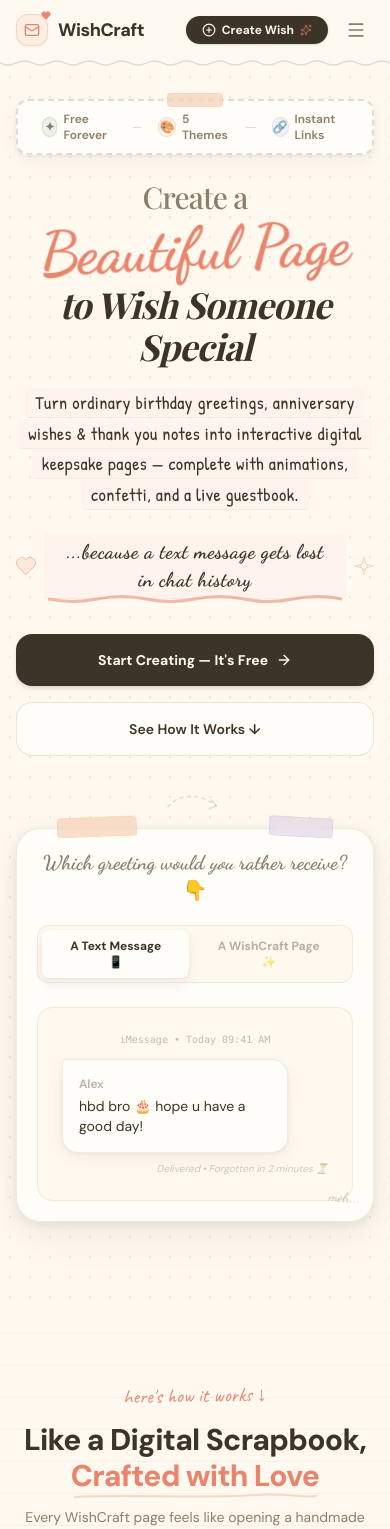
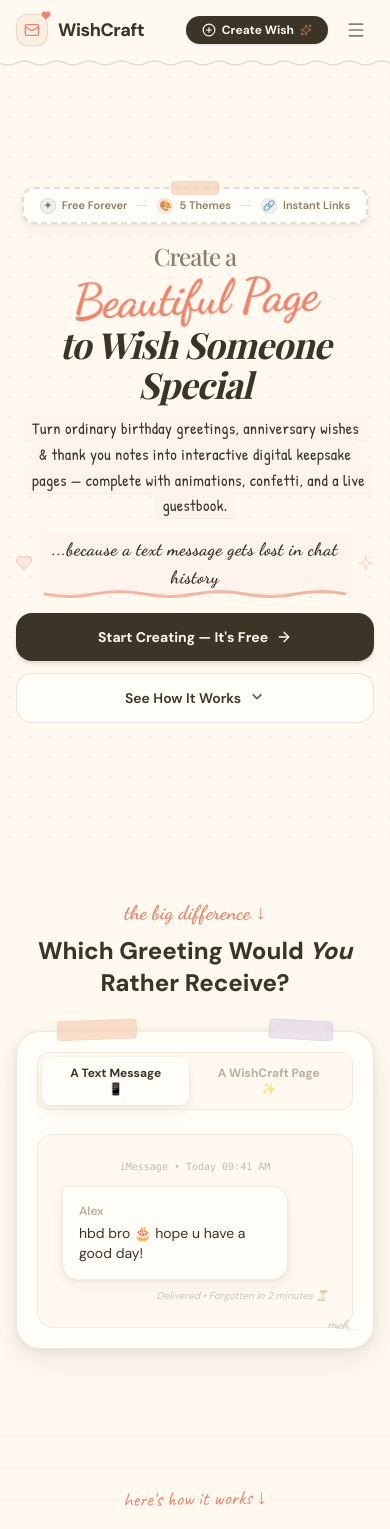
Before and after one commit to pk3808/Wsaas, a Next.js app: page / in a window 390 px wide. Shown: the top 1529 px of the page. Built offline with nearby package versions, Linux system fonts and the light colour scheme.

Commit message:
feat: implement StoryHero component with custom illustrations and interactive confetti animation

```diff
--- a/src/components/landing/StoryHero.tsx
+++ b/src/components/landing/StoryHero.tsx
@@ -3,72 +3,63 @@
 import { useState } from "react";
 import Link from "next/link";
 import { motion, AnimatePresence } from "framer-motion";
-import { ArrowRight, Star, Sparkles, Music, Heart } from "lucide-react";
+import { ArrowRight, Star, Sparkles, Music, ChevronDown } from "lucide-react";
 import confetti from "canvas-confetti";
 
 /* ═══════════════════════════════════════════════════════════════════
-   LIGHT SKETCHY & WAVY SIDE ARTWORK (POSITIONED LOWER, NO SOLID BLOCKS)
+   LIGHT SKETCHY & WAVY SIDE ARTWORK
    ═══════════════════════════════════════════════════════════════════ */
 
 function IllustrationLeft() {
   return (
-    <div className="absolute left-2 xl:left-8 top-32 xl:top-36 w-60 xl:w-72 hidden lg:block pointer-events-none select-none z-0">
-      <div className="relative w-full h-[400px]">
-
-        {/* 1. Translucent Sketchy Polaroid (Airy & Lightweight) */}
+    <div className="absolute left-2 xl:left-8 top-1/2 -translate-y-1/2 w-60 xl:w-72 hidden lg:block pointer-events-none select-none z-0">
+      <div className="relative w-full h-[360px]">
+        {/* Translucent Sketchy Polaroid */}
         <div className="absolute top-4 left-4 w-52 bg-paper/50 backdrop-blur-xs rounded-2xl p-3 pb-4 border border-dashed border-warm-gray/30 rotate-[-4deg] shadow-xs">
-          {/* Translucent Washi tape */}
           <div className="absolute -top-2.5 left-1/2 -translate-x-1/2 w-16 h-4 washi-tape rounded-sm rotate-[2deg]" />
 
-          {/* Sketchy Canvas inside */}
-          <div className="w-full h-32 rounded-xl border border-warm-gray/15 bg-cream/40 p-2 flex flex-col justify-between relative overflow-hidden">
+          <div className="w-full h-28 rounded-xl border border-warm-gray/15 bg-cream/40 p-2 flex flex-col justify-between relative overflow-hidden">
             <div className="flex justify-between items-center text-[10px] text-coral font-bold font-mono">
               <span>✦ MEMORY</span>
               <span>#01</span>
             </div>
 
-            {/* Hand-drawn SVG Birthday Cake & Candle */}
             <div className="flex justify-center my-auto">
-              <svg className="w-16 h-16 text-coral/80" viewBox="0 0 60 60" fill="none">
-                {/* Cake base */}
+              <svg className="w-14 h-14 text-coral/80" viewBox="0 0 60 60" fill="none">
                 <path d="M12 32 C 12 30, 48 30, 48 32 L46 50 C 46 52, 14 52, 14 50 Z" stroke="#8B7E6A" strokeWidth="1.5" fill="#FFF9F0" fillOpacity="0.6" />
                 <path d="M13 40 Q 20 44, 30 40 T 47 40" stroke="#E8856C" strokeWidth="1.2" strokeLinecap="round" />
-                {/* Frosting drips */}
                 <path d="M12 32 Q 18 36, 24 32 Q 30 36, 36 32 Q 42 36, 48 32" stroke="#E8856C" strokeWidth="1.5" fill="#E8856C" fillOpacity="0.15" />
-                {/* Candle */}
                 <line x1="30" y1="30" x2="30" y2="18" stroke="#8B7E6A" strokeWidth="2" strokeLinecap="round" />
                 <path d="M30 16 C 28 12, 32 10, 30 6 C 28 10, 32 12, 30 16 Z" fill="#F5C6A8" stroke="#E8856C" strokeWidth="1" />
-                {/* Sparkles */}
                 <circle cx="20" cy="18" r="1.5" fill="#E8856C" fillOpacity="0.6" />
                 <circle cx="40" cy="20" r="1.5" fill="#B4A0D1" fillOpacity="0.6" />
               </svg>
             </div>
 
-            <div className="text-center text-[10px] font-mono text-soft-brown/70">
+            <div className="text-center text-[9px] font-mono text-soft-brown/70">
               Celebration Day
             </div>
           </div>
 
-          <p className="font-[family-name:var(--font-cursive)] text-base text-ink/80 font-bold text-center mt-2 leading-none">
+          <p className="font-[family-name:var(--font-cursive)] text-sm text-ink/80 font-bold text-center mt-2 leading-none">
             "Making moments unforgettable"
           </p>
         </div>
 
-        {/* 2. Floating Sketchy Music Wave Badge */}
-        <div className="absolute bottom-20 left-2 bg-cream/70 border border-dashed border-lavender/40 rounded-full px-3 py-1 shadow-2xs flex items-center gap-2 rotate-[3deg]">
+        {/* Floating Sketchy Music Badge */}
+        <div className="absolute bottom-6 left-2 bg-cream/70 border border-dashed border-lavender/40 rounded-full px-3 py-1 shadow-2xs flex items-center gap-2 rotate-[3deg]">
           <Music className="w-3 h-3 text-lavender" />
           <span className="text-[10px] font-bold text-soft-brown/80 font-mono">
             ♫ Memories.mp3
           </span>
         </div>
 
-        {/* 3. Hand-drawn floating hearts & sparkles */}
+        {/* Floating Heart */}
         <div className="absolute top-0 right-2 text-coral/40 rotate-12">
           <svg className="w-6 h-6" viewBox="0 0 40 36" fill="none">
             <path d="M20 35 C 14 28, 1 20, 1 12 C 1 5, 7 1, 13 1 C 16 1, 19 3, 20 6 C 21 3, 24 1, 27 1 C 33 1, 39 5, 39 12 C 39 20, 26 28, 20 35Z" stroke="currentColor" strokeWidth="1.5" strokeLinecap="round" />
           </svg>
         </div>
-
       </div>
     </div>
   );
@@ -76,59 +67,49 @@
 
 function IllustrationRight() {
   return (
-    <div className="absolute right-2 xl:right-8 top-32 xl:top-36 w-60 xl:w-72 hidden lg:block pointer-events-none select-none z-0">
-      <div className="relative w-full h-[400px]">
-
-        {/* 1. Translucent Sketchy Gift Card (Airy & Lightweight) */}
+    <div className="absolute right-2 xl:right-8 top-1/2 -translate-y-1/2 w-60 xl:w-72 hidden lg:block pointer-events-none select-none z-0">
+      <div className="relative w-full h-[360px]">
+        {/* Translucent Sketchy Gift Card */}
         <div className="absolute top-4 right-4 w-52 bg-paper/50 backdrop-blur-xs rounded-2xl p-3 pb-4 border border-dashed border-lavender/30 rotate-[3deg] shadow-xs">
-          {/* Lavender Washi tape */}
           <div className="absolute -top-2.5 right-6 w-16 h-4 bg-lavender/25 border border-lavender/20 backdrop-blur-sm rounded-sm rotate-[-2deg]" />
 
-          {/* Sketchy Canvas inside */}
-          <div className="w-full h-32 rounded-xl border border-warm-gray/15 bg-cream/40 p-2 flex flex-col justify-between relative overflow-hidden">
+          <div className="w-full h-28 rounded-xl border border-warm-gray/15 bg-cream/40 p-2 flex flex-col justify-between relative overflow-hidden">
             <div className="flex justify-between items-center text-[10px] text-lavender font-bold font-mono">
               <span>✦ SURPRISE</span>
               <span>UNBOXING</span>
             </div>
 
-            {/* Hand-drawn SVG Gift Box */}
             <div className="flex justify-center my-auto">
-              <svg className="w-16 h-16 text-coral/80" viewBox="0 0 60 60" fill="none">
-                {/* Box body */}
+              <svg className="w-14 h-14 text-coral/80" viewBox="0 0 60 60" fill="none">
                 <rect x="14" y="24" width="32" height="24" rx="3" stroke="#8B7E6A" strokeWidth="1.5" fill="#FFF9F0" fillOpacity="0.6" />
-                {/* Lid */}
                 <rect x="10" y="18" width="40" height="8" rx="2" stroke="#8B7E6A" strokeWidth="1.5" fill="#FFFDF7" />
-                {/* Ribbon vertical */}
                 <line x1="30" y1="18" x2="30" y2="48" stroke="#E8856C" strokeWidth="2" />
-                {/* Ribbon horizontal */}
                 <line x1="14" y1="36" x2="46" y2="36" stroke="#E8856C" strokeWidth="2" />
-                {/* Bow */}
                 <path d="M30 18 C 22 10, 15 14, 25 18" stroke="#E8856C" strokeWidth="1.5" fill="#E8856C" fillOpacity="0.2" strokeLinecap="round" />
                 <path d="M30 18 C 38 10, 45 14, 35 18" stroke="#E8856C" strokeWidth="1.5" fill="#E8856C" fillOpacity="0.2" strokeLinecap="round" />
                 <circle cx="30" cy="18" r="2.5" fill="#E8856C" />
               </svg>
             </div>
 
-            {/* Handwritten Gift Tag */}
             <div className="text-center font-[family-name:var(--font-cursive)] text-xs text-coral font-bold">
               For Someone Loved ♡
             </div>
           </div>
 
-          <p className="font-[family-name:var(--font-cursive)] text-base text-ink/80 font-bold text-center mt-2 leading-none">
+          <p className="font-[family-name:var(--font-cursive)] text-sm text-ink/80 font-bold text-center mt-2 leading-none">
             "Tap to unwrap joy"
           </p>
         </div>
 
-        {/* 2. Floating Guestbook Badge */}
-        <div className="absolute bottom-20 right-2 bg-cream/70 border border-dashed border-sage/40 rounded-full px-3 py-1 shadow-2xs flex items-center gap-1.5 rotate-[-3deg]">
+        {/* Floating Guestbook Badge */}
+        <div className="absolute bottom-6 right-2 bg-cream/70 border border-dashed border-sage/40 rounded-full px-3 py-1 shadow-2xs flex items-center gap-1.5 rotate-[-3deg]">
           <span className="w-1.5 h-1.5 rounded-full bg-sage animate-pulse" />
           <span className="text-[10px] font-bold text-soft-brown/80 font-mono">
             Live Guestbook
           </span>
         </div>
 
-        {/* 3. Floating Sparkle */}
+        {/* Floating Sparkle */}
         <div className="absolute top-0 left-2 text-lavender/40 rotate-[-12deg]">
           <svg className="w-6 h-6" viewBox="0 0 24 24" fill="none">
             <path d="M12 2 L14 9 L12 7 L10 9Z" stroke="currentColor" strokeWidth="1" strokeLinecap="round" />
@@ -137,13 +118,11 @@
             <path d="M22 12 L15 10 L17 12 L15 14Z" stroke="currentColor" strokeWidth="1" strokeLinecap="round" />
           </svg>
         </div>
-
       </div>
     </div>
   );
 }
 
-/* ─── Small Doodles ─── */
 function DoodleHeart({ className }: { className?: string }) {
   return (<svg className={className} viewBox="0 0 40 36" fill="none"><path d="M20 35 C 14 28, 1 20, 1 12 C 1 5, 7 1, 13 1 C 16 1, 19 3, 20 6 C 21 3, 24 1, 27 1 C 33 1, 39 5, 39 12 C 39 20, 26 28, 20 35Z" stroke="currentColor" strokeWidth="1.5" strokeLinecap="round" /></svg>);
 }
@@ -164,19 +143,23 @@
   };
 
   return (
-    <section className="relative pt-8 pb-20 overflow-hidden">
+    <>
+      {/* ══════════════════════════════════════════════════════════
+          FIRST PAGE FULL VIEWPORT HERO FOLD (DESKTOP + MOBILE)
+          ══════════════════════════════════════════════════════════ */}
+      <section className="relative min-h-[calc(100svh-68px)] flex flex-col justify-center items-center px-4 py-4 sm:py-8 overflow-hidden">
         {/* Dot grid paper */}
         <div className="absolute inset-0 bg-dotgrid opacity-40 pointer-events-none" />
 
-      {/* ═══ LIGHT SKETCHY SIDE ARTWORK (POSITIONED LOWER) ═══ */}
+        {/* Light sketched side illustrations */}
         <IllustrationLeft />
         <IllustrationRight />
 
-      {/* Margin line */}
-      <div className="absolute top-0 left-16 w-px h-full bg-coral/8 hidden xl:block" />
+        {/* Notebook margin line */}
+        <div className="absolute top-0 left-16 w-px h-full bg-coral/8 hidden xl:block pointer-events-none" />
 
         {/* Sticky note */}
-      <div className="absolute top-4 right-[16%] xl:right-[20%] rotate-3 hidden xl:block z-10">
+        <div className="absolute top-6 right-[14%] xl:right-[18%] rotate-3 hidden xl:block z-10">
           <div className="w-32 bg-amber-100 border border-amber-200/60 rounded-sm p-2.5 shadow-md">
             <p className="font-[family-name:var(--font-cursive)] text-base text-amber-900 leading-snug font-bold">
               Every message deserves to be a memory ♡
@@ -184,25 +167,26 @@
           </div>
         </div>
 
-      <div className="container mx-auto px-4 relative z-10 max-w-4xl lg:max-w-5xl">
+        <div className="container mx-auto relative z-10 max-w-4xl lg:max-w-5xl flex flex-col items-center justify-center my-auto space-y-4 sm:space-y-6">
+
           {/* ═══ CREATIVE BADGE ═══ */}
-        <div className="flex justify-center mb-6">
+          <div className="flex justify-center">
             <div className="relative">
-            <div className="bg-paper border-2 border-dashed border-warm-gray/20 rounded-xl px-6 py-2.5 paper-shadow relative">
-              <div className="absolute -top-2 left-1/2 -translate-x-1/2 w-14 h-3.5 washi-tape rounded-sm" />
-              <div className="flex items-center gap-4 text-xs font-semibold text-soft-brown">
+              <div className="bg-paper border-2 border-dashed border-warm-gray/20 rounded-xl px-4 sm:px-6 py-2 sm:py-2.5 paper-shadow relative">
+                <div className="absolute -top-2 left-1/2 -translate-x-1/2 w-12 sm:w-14 h-3.5 washi-tape rounded-sm" />
+                <div className="flex items-center gap-2.5 sm:gap-4 text-[11px] sm:text-xs font-semibold text-soft-brown">
                   <span className="flex items-center gap-1.5">
-                  <span className="w-5 h-5 rounded-full bg-sage/15 border border-sage/25 flex items-center justify-center text-xs">✦</span>
+                    <span className="w-4 h-4 sm:w-5 sm:h-5 rounded-full bg-sage/15 border border-sage/25 flex items-center justify-center text-[10px] sm:text-xs">✦</span>
                     <span>Free Forever</span>
                   </span>
-                <span className="w-3 h-px bg-warm-gray/20" />
+                  <span className="w-2.5 sm:w-3 h-px bg-warm-gray/20" />
                   <span className="flex items-center gap-1.5">
-                  <span className="w-5 h-5 rounded-full bg-coral/10 border border-coral/20 flex items-center justify-center text-xs">🎨</span>
+                    <span className="w-4 h-4 sm:w-5 sm:h-5 rounded-full bg-coral/10 border border-coral/20 flex items-center justify-center text-[10px] sm:text-xs">🎨</span>
                     <span>5 Themes</span>
                   </span>
-                <span className="w-3 h-px bg-warm-gray/20" />
+                  <span className="w-2.5 sm:w-3 h-px bg-warm-gray/20" />
                   <span className="flex items-center gap-1.5">
-                  <span className="w-5 h-5 rounded-full bg-lavender/15 border border-lavender/20 flex items-center justify-center text-xs">🔗</span>
+                    <span className="w-4 h-4 sm:w-5 sm:h-5 rounded-full bg-lavender/15 border border-lavender/20 flex items-center justify-center text-[10px] sm:text-xs">🔗</span>
                     <span>Instant Links</span>
                   </span>
                 </div>
@@ -211,71 +195,75 @@
           </div>
 
           {/* ═══ STYLISH CURSIVE HEADLINE ═══ */}
-        <div className="text-center space-y-5 max-w-4xl mx-auto">
-          <h1 className="text-4xl sm:text-5xl md:text-6xl lg:text-7xl tracking-tight text-ink leading-[1.18]">
-            <span className="font-[family-name:var(--font-serif)] font-medium text-3xl sm:text-4xl md:text-5xl lg:text-6xl text-soft-brown block mb-1">
+          <div className="text-center space-y-3 sm:space-y-4 max-w-4xl mx-auto">
+            <h1 className="text-4xl sm:text-6xl md:text-7xl lg:text-8xl tracking-tight text-ink leading-[1.12]">
+              <span className="font-[family-name:var(--font-serif)] font-medium text-2xl sm:text-4xl md:text-5xl lg:text-6xl text-soft-brown block mb-0.5">
                 Create a
               </span>
-            <span className="font-[family-name:var(--font-cursive)] font-bold text-coral text-6xl sm:text-7xl md:text-8xl lg:text-9xl inline-block -rotate-2 drop-shadow-xs px-3">
+              <span className="font-[family-name:var(--font-cursive)] font-bold text-coral text-5xl sm:text-7xl md:text-8xl lg:text-9xl inline-block -rotate-2 drop-shadow-xs px-3">
                 Beautiful Page
               </span>
-            <span className="font-[family-name:var(--font-serif)] font-bold italic text-ink block mt-1">
+              <span className="font-[family-name:var(--font-serif)] font-bold italic text-ink block mt-0.5">
                 to Wish Someone Special
               </span>
             </h1>
 
             {/* Highlighted text */}
-          <p className="font-[family-name:var(--font-marker)] text-lg sm:text-xl max-w-3xl mx-auto text-center leading-[1.7] tracking-wide">
-            <span className="bg-[#FFF3ED] text-ink px-2.5 py-0.5 rounded-[4px] [box-decoration-break:clone] [-webkit-box-decoration-break:clone] shadow-2xs">
+            <p className="font-[family-name:var(--font-marker)] text-base sm:text-lg md:text-xl max-w-3xl mx-auto text-center leading-[1.6] sm:leading-[1.7] tracking-wide px-2">
+              <span className="bg-[#FFF3ED] text-ink px-2 sm:px-2.5 py-0.5 rounded-[4px] [box-decoration-break:clone] [-webkit-box-decoration-break:clone] shadow-2xs">
                 Turn ordinary birthday greetings, anniversary wishes & thank you notes into interactive digital keepsake pages — complete with animations, confetti, and a live guestbook.
               </span>
             </p>
 
             {/* Handwritten accent with flat highlighter marker & wavy bottom underline */}
-          <div className="flex items-center justify-center gap-2 pt-1 pb-2">
-            <DoodleHeart className="w-5 h-5 text-coral fill-coral/20 animate-pulse shrink-0" />
+            <div className="flex items-center justify-center gap-2 pt-0.5 pb-1">
+              <DoodleHeart className="w-4 h-4 sm:w-5 sm:h-5 text-coral fill-coral/20 animate-pulse shrink-0" />
               <div className="relative inline-block">
-              <span className="bg-[#FFF3ED] text-ink px-3.5 py-1 rounded-[4px] shadow-2xs font-[family-name:var(--font-cursive)] text-xl sm:text-2xl md:text-3xl font-bold tracking-wide inline-block">
+                <span className="bg-[#FFF3ED] text-ink px-3 py-0.5 sm:py-1 rounded-[4px] shadow-2xs font-[family-name:var(--font-cursive)] text-lg sm:text-2xl md:text-3xl font-bold tracking-wide inline-block">
                   ...because a text message gets lost in chat history
                 </span>
-              {/* Artistic wavy line at bottom of highlight */}
                 <svg className="absolute -bottom-1.5 left-1 right-1 w-[calc(100%-8px)] h-2.5 text-coral/55 pointer-events-none mx-auto" viewBox="0 0 300 8" fill="none" preserveAspectRatio="none">
                   <path d="M0 4 Q 25 8, 50 4 T 100 4 T 150 4 T 200 4 T 250 4 T 300 4" stroke="currentColor" strokeWidth="2.5" strokeLinecap="round" />
                 </svg>
               </div>
-            <DoodleSparkle className="w-5 h-5 text-coral/40 shrink-0" />
+              <DoodleSparkle className="w-4 h-4 sm:w-5 sm:h-5 text-coral/40 shrink-0" />
             </div>
 
             {/* CTAs */}
-          <div className="flex flex-col sm:flex-row items-center justify-center gap-4 pt-2">
-            <Link href="/create" className="w-full sm:w-auto px-8 py-4 rounded-2xl bg-ink text-cream font-bold text-sm hover:bg-ink/90 transition-all flex items-center justify-center gap-2 active:scale-[0.97] group shadow-md">
+            <div className="flex flex-col sm:flex-row items-center justify-center gap-3 sm:gap-4 pt-1 sm:pt-2">
+              <Link href="/create" className="w-full sm:w-auto px-8 py-3.5 sm:py-4 rounded-2xl bg-ink text-cream font-bold text-sm hover:bg-ink/90 transition-all flex items-center justify-center gap-2 active:scale-[0.97] group shadow-md">
                 <span>Start Creating — It's Free</span>
                 <ArrowRight className="w-4 h-4 group-hover:translate-x-1 transition-transform" />
               </Link>
-            <a href="#story" className="w-full sm:w-auto px-8 py-4 rounded-2xl bg-paper border border-warm-gray/15 text-ink font-semibold text-sm hover:border-warm-gray/30 transition-all flex items-center justify-center gap-2">
-              See How It Works ↓
+              <a href="#comparison" className="w-full sm:w-auto px-7 py-3.5 sm:py-4 rounded-2xl bg-paper border border-warm-gray/15 text-ink font-semibold text-sm hover:border-warm-gray/30 transition-all flex items-center justify-center gap-2">
+                <span>See How It Works</span>
+                <ChevronDown className="w-4 h-4 animate-bounce" />
               </a>
             </div>
           </div>
 
-        {/* Doodle arrow */}
-        <div className="flex justify-center mt-8 mb-2">
-          <svg className="w-16 h-8 text-soft-brown/20 rotate-[5deg]" viewBox="0 0 60 30" fill="none">
-            <path d="M5 20 C 15 5, 35 5, 50 15" stroke="currentColor" strokeWidth="1.5" strokeLinecap="round" strokeDasharray="3 4" />
-            <path d="M45 10 L50 15 L44 18" stroke="currentColor" strokeWidth="1.5" strokeLinecap="round" strokeLinejoin="round" />
-          </svg>
+        </div>
+      </section>
+
+      {/* ══════════════════════════════════════════════════════════
+          SECTION 2: BEFORE / AFTER INTERACTIVE COMPARISON
+          ══════════════════════════════════════════════════════════ */}
+      <section id="comparison" className="py-14 sm:py-20 relative overflow-hidden">
+        <div className="container mx-auto px-4 relative z-10 max-w-3xl">
+
+          <div className="text-center mb-8 space-y-2">
+            <p className="font-[family-name:var(--font-cursive)] text-xl text-coral font-bold">
+              the big difference ↓
+            </p>
+            <h3 className="text-2xl sm:text-3xl font-extrabold text-ink">
+              Which Greeting Would <em>You</em> Rather Receive?
+            </h3>
           </div>
 
-        {/* ──── BEFORE / AFTER COMPARISON CARD ──── */}
-        <div className="max-w-3xl mx-auto">
           <div className="bg-paper rounded-3xl border border-warm-gray/12 paper-shadow-lg p-5 sm:p-8 relative">
             <div className="absolute -top-3 left-10 w-20 h-5 washi-tape rounded-sm rotate-[-2deg]" />
             <div className="absolute -top-3 right-10 w-16 h-5 bg-lavender/25 border border-lavender/20 backdrop-blur-sm rounded-sm rotate-[3deg]" />
             <div className="absolute -top-4 left-1/2 -translate-x-1/2 w-6 h-10 border-2 border-warm-gray/20 rounded-full rounded-b-none hidden sm:block" />
-
-            <p className="font-[family-name:var(--font-cursive)] text-xl sm:text-2xl text-soft-brown font-bold mb-5 text-center">
-              Which greeting would <em>you</em> rather receive? 👇
-            </p>
 
             <div className="flex justify-center mb-6">
               <div className="flex items-center p-1 bg-cream rounded-xl border border-warm-gray/10">
@@ -327,7 +315,7 @@
             </AnimatePresence>
           </div>
         </div>
-      </div>
       </section>
+    </>
   );
 }
```
Lines whose indentation alone changed are shown as unchanged.
